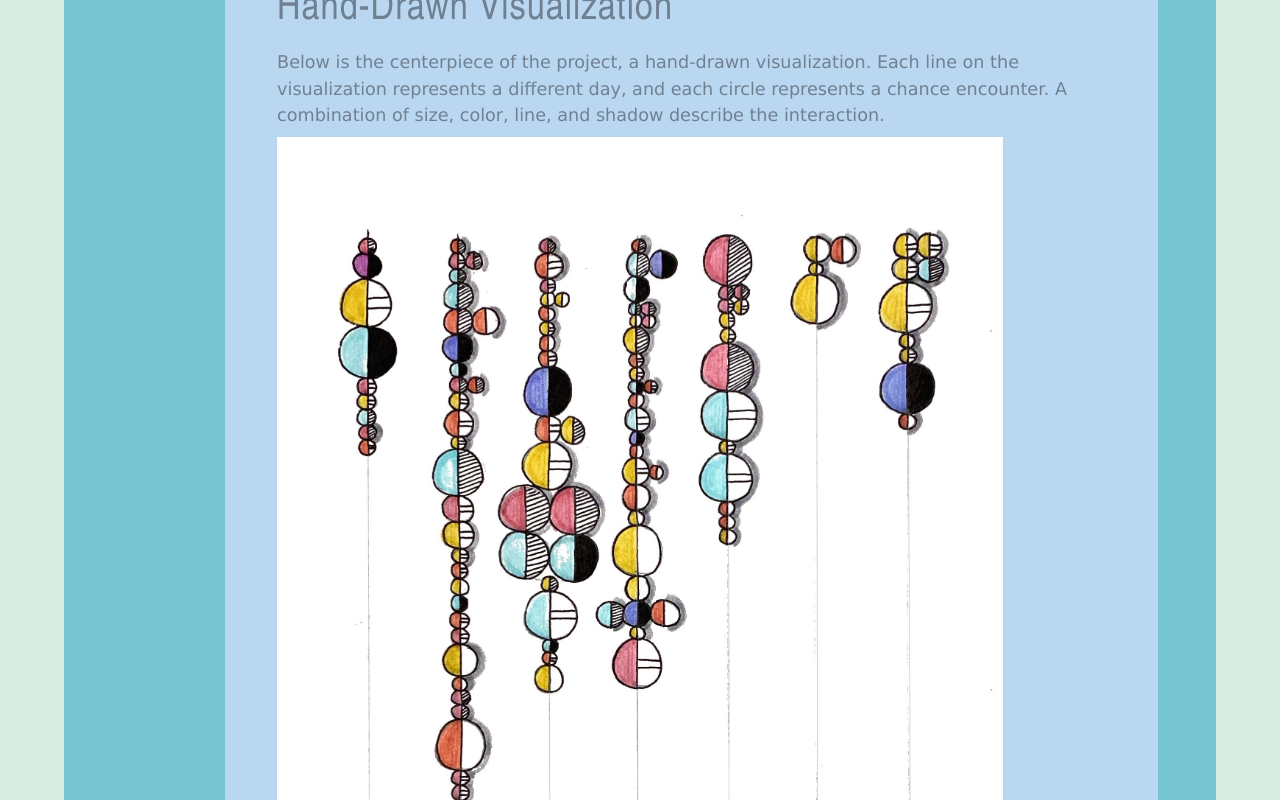
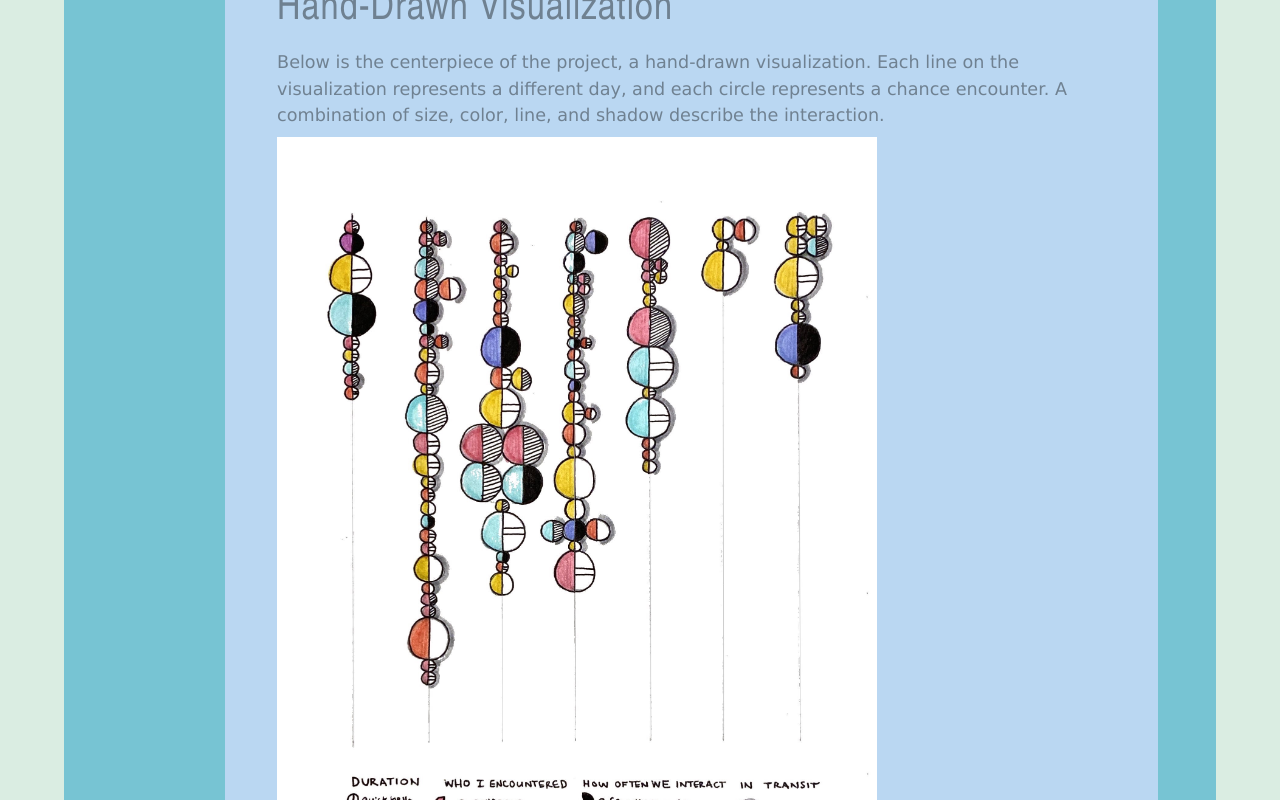
Before and after one commit to annaeglass/annaeglass.github.io, a plain HTML site: page index.html in a window 1280 px wide. Shown: the part 2500-3300 px from the top of the page. Drawn offline with Linux system fonts and the light colour scheme.

Commit message:
Update index.html

```diff
--- a/index.html
+++ b/index.html
@@ -96,7 +96,7 @@
 					<p>Below is the centerpiece of the project, a hand-drawn visualization. Each line on the visualization represents
 						 a different day, and each circle represents a chance encounter. A combination of size, color, line, and shadow
 						 describe the interaction.</p>
-					<img src="handdrawn3.png" width="726" height="1000">
+					<img src="handdrawn3.png" class = img>
 					<p>I noticed that I run into a near equal number of close friends, friends, acquaintances, and colleagues. I tend to have longer conversations with my close friends and colleagues, and shorter interactions with friends and acquaintances.</p>
 
 			<h3>The Counts are What Counts</h3>
```
